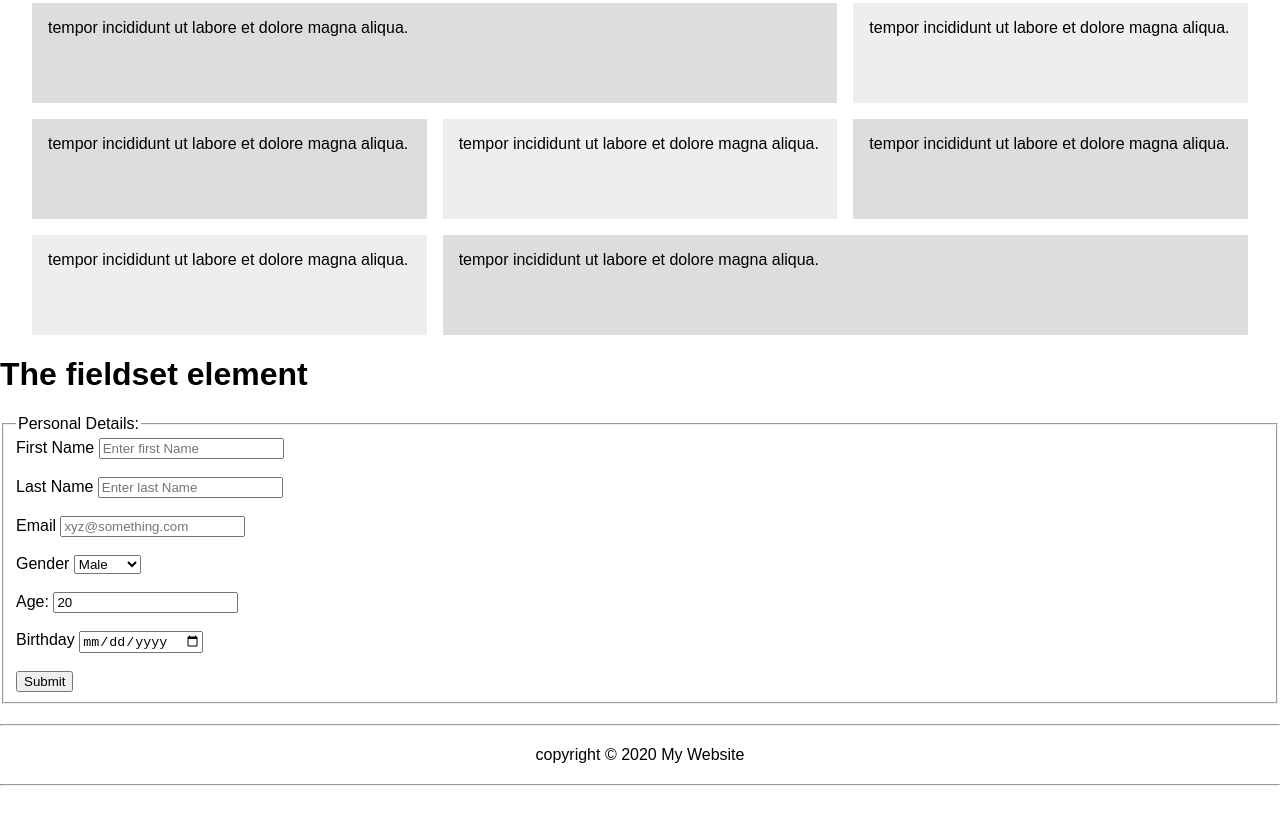
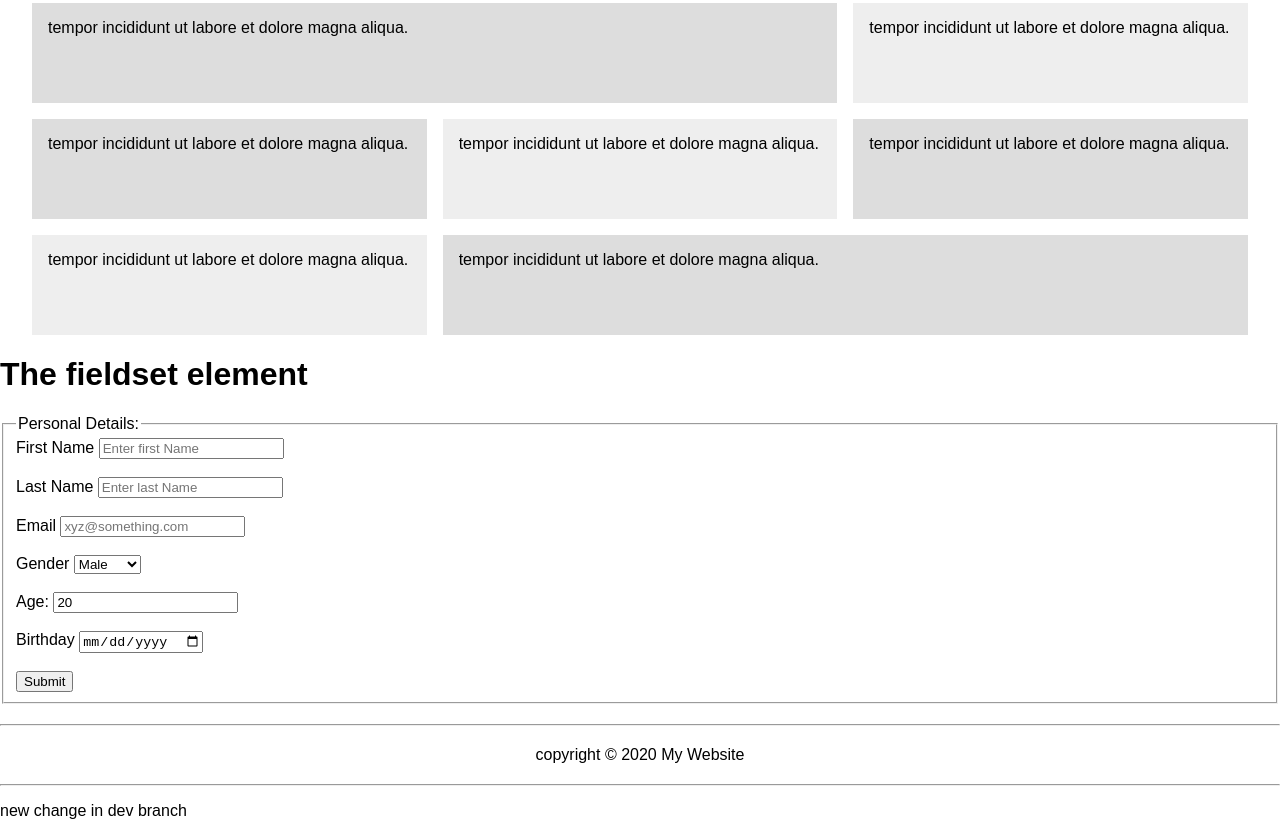
Before and after one commit to Danish-Sk/my-firstrepo, a plain HTML site: page my website/index3.html in a window 1280 px wide. Shown: the part 957-1793 px from the top of the page. Before the commit the page ends 1751 px from the top, so only its background shows below. Drawn offline with Linux system fonts and the light colour scheme.

Commit message:
new change in dev

```diff
--- a/my website/index3.html
+++ b/my website/index3.html
@@ -152,6 +152,8 @@
 	</footer>
 	<hr>
 
+	<p>new change in dev branch</p>
+
 
 
 </body>
```
